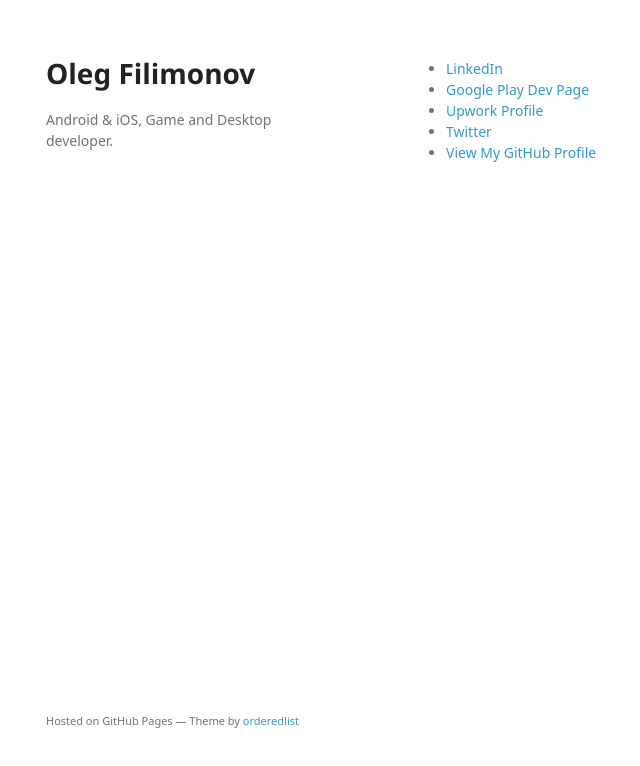
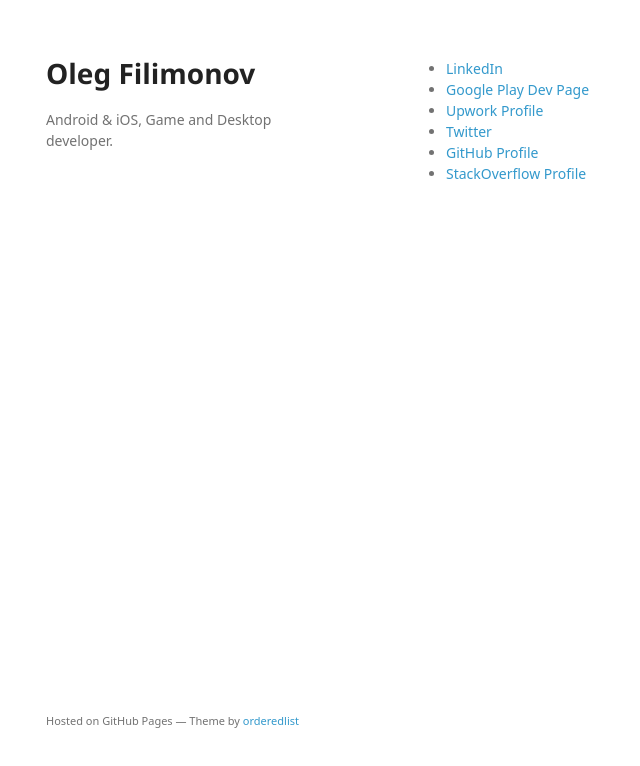
Before and after one commit to olegfilimonov/olegfilimonov.github.io, a plain HTML site: page index.html in a window 1280 px wide. Shown: the whole page, without its empty margins (164-804 px from the left). Drawn offline with Linux system fonts and the light colour scheme; a web font is replaced by a local one.

Commit message:
Update index.html

```diff
--- a/index.html
+++ b/index.html
@@ -20,12 +20,13 @@
       </header>
       <section>
         <ul>
-<li><a href="https://www.linkedin.com/in/olegfilimonov">LinkedIn</a></li>
-<li><a href="https://play.google.com/store/apps/developer?id=Oleg%20Filimonov">Google Play Dev Page</a></li>
-<li><a href="http://www.upwork.com/o/profiles/users/_%7E011fe025ea218bca17/">Upwork Profile</a></li>
-<li><a href="https://twitter.com/qufilimonov">Twitter</a></li>
-<li><a href="https://github.com/OlegFilimonov">View My GitHub Profile</a></li>
-</ul>
+        <li><a href="https://www.linkedin.com/in/olegfilimonov">LinkedIn</a></li>
+        <li><a href="https://play.google.com/store/apps/developer?id=Oleg%20Filimonov">Google Play Dev Page</a></li>
+        <li><a href="http://www.upwork.com/o/profiles/users/_%7E011fe025ea218bca17/">Upwork Profile</a></li>
+        <li><a href="https://twitter.com/qufilimonov">Twitter</a></li>
+        <li><a href="https://github.com/OlegFilimonov">GitHub Profile</a></li>
+        <li><a href="http://stackoverflow.com/users/5106441/oleg-filimonov">StackOverflow Profile</a></li>
+        </ul>
       </section>
       <footer>
         <p><small>Hosted on GitHub Pages &mdash; Theme by <a href="https://github.com/orderedlist">orderedlist</a></small></p>
```
